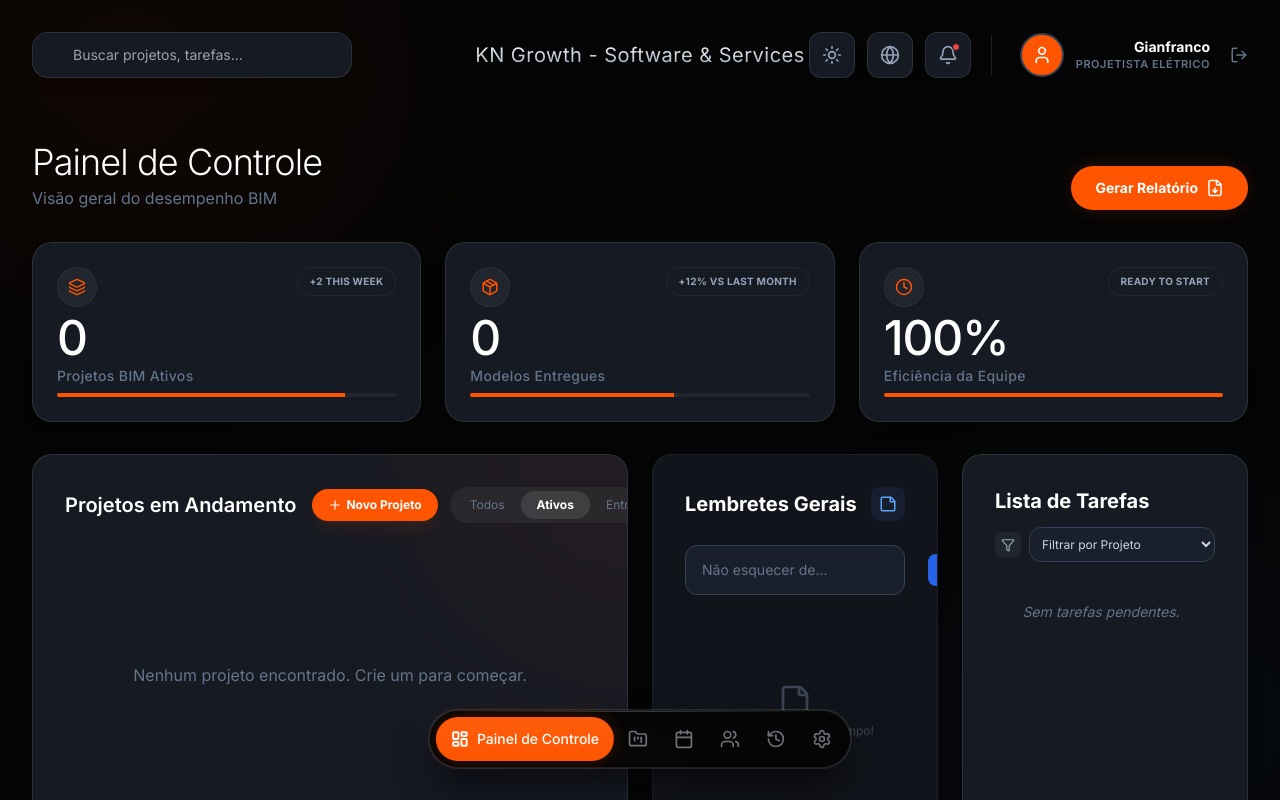
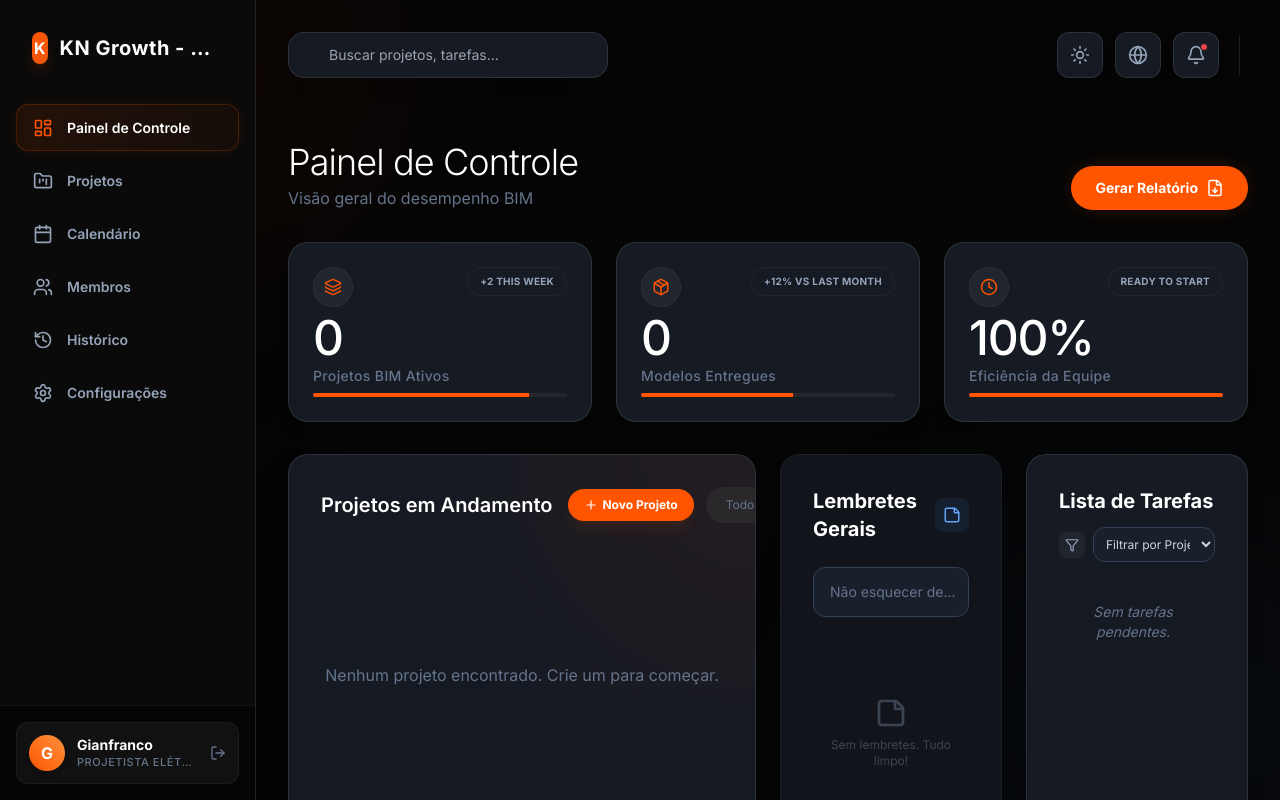
Before and after one commit to knestudioarqing-hub/Reflex-CRM, a React (Vite) app: page / in a window 1280 px wide. Built offline with nearby package versions, Linux system fonts and the light colour scheme.

Commit message:
feat(ui): optimize desktop web layout, integrate sidebar and restructure responsive grid

```diff
--- a/App.tsx
+++ b/App.tsx
@@ -1,5 +1,6 @@
 import React, { useState, useEffect } from 'react';
 import { Dock } from './components/Dock';
+import { Sidebar } from './components/Sidebar';
 import { Dashboard } from './components/Dashboard';
 import { Projects } from './components/Projects';
 import { Members } from './components/Members';
@@ -111,7 +112,12 @@ const App: React.FC = () => {
         <div className={`absolute bottom-[-10%] right-[-10%] w-[40%] h-[40%] rounded-full blur-[120px] transition-colors duration-700 ${isDark ? 'bg-blue-500/5' : 'bg-blue-500/10'}`} />
       </div>
 
-      <main className="w-full relative z-10 flex flex-col h-full overflow-hidden">
+      {/* Desktop Sidebar (Web Optimization) */}
+      <div className="hidden lg:block w-64 flex-shrink-0 z-20 relative shadow-2xl">
+        <Sidebar currentView={currentView} setCurrentView={setCurrentView} lang={lang} branding={branding} theme={theme} />
+      </div>
+
+      <main className="flex-1 min-w-0 relative z-10 flex flex-col h-full overflow-hidden">
         {/* Header - Transparent Background with Floating Elements */}
         <header className="flex justify-between items-center px-4 py-4 md:px-8 md:py-8 z-30 relative transition-all duration-300 flex-shrink-0">
 
@@ -136,13 +142,6 @@ const App: React.FC = () => {
                   }`}
               />
             </div>
-          </div>
-
-          {/* Center: Brand Name (Large Screens Only - Absolute Position) */}
-          <div className="hidden lg:block absolute left-1/2 top-1/2 -translate-x-1/2 -translate-y-1/2 z-10">
-            <h1 className={`text-xl font-normal tracking-wide bg-clip-text text-transparent drop-shadow-sm select-none ${isDark ? 'bg-gradient-to-b from-white to-slate-400' : 'bg-gradient-to-b from-slate-900 to-slate-600'}`}>
-              {branding.companyName}
-            </h1>
           </div>
 
           {/* Right: Controls & Profile */}
@@ -171,7 +170,7 @@ const App: React.FC = () => {
 
             <div className={`h-10 w-[1px] mx-1 md:mx-2 hidden sm:block ${isDark ? 'bg-white/10' : 'bg-slate-200'}`}></div>
 
-            <div className="flex items-center gap-3 pl-1 md:pl-2 cursor-pointer group">
+            <div className="flex items-center gap-3 pl-1 md:pl-2 cursor-pointer group lg:hidden">
               <div className={`w-10 h-10 md:w-11 md:h-11 rounded-full flex items-center justify-center border-2 transition-colors shadow-lg bg-[#FF5500] text-white ${isDark ? 'border-slate-700 group-hover:border-[#FF5500]' : 'border-slate-200 group-hover:border-[#FF5500]'}`}>
                 <User size={20} />
               </div>
@@ -185,8 +184,8 @@ const App: React.FC = () => {
         </header>
 
         {/* Content Area - Scrollable */}
-        <div className="flex-1 overflow-y-auto p-4 md:p-8 pb-32 custom-scrollbar">
-          <div className="w-full">
+        <div className="flex-1 overflow-y-auto p-4 md:p-8 pb-32 lg:pb-8 custom-scrollbar">
+          <div className="w-full max-w-screen-2xl mx-auto">
             {currentView === 'dashboard' && <Dashboard projects={projects} setProjects={setProjects} members={members} lang={lang} theme={theme} />}
             {currentView === 'projects' && (
               <Projects projects={projects} setProjects={setProjects} members={members} lang={lang} theme={theme} />
@@ -215,13 +214,15 @@ const App: React.FC = () => {
           </div>
         </div>
 
-        {/* Floating Dock */}
+        {/* Floating Dock - Mobile/Tablet Only */}
+        <div className="lg:hidden">
           <Dock
             currentView={currentView}
             setCurrentView={setCurrentView}
             lang={lang}
             theme={theme}
           />
+        </div>
       </main>
     </div>
   );
--- a/components/Projects.tsx
+++ b/components/Projects.tsx
@@ -463,7 +463,7 @@ export const Projects: React.FC<ProjectsProps> = ({ projects, setProjects, membe
 
   // --- LIST VIEW ---
   return (
-    <div className="space-y-8 animate-fade-in pb-20 max-w-8xl mx-auto">
+    <div className="space-y-8 animate-fade-in pb-20 w-full mx-auto">
       <div className="flex flex-col md:flex-row justify-between items-end gap-4">
         <div>
           <h1 className={`text-4xl font-light mb-2 tracking-tight ${isDark ? 'text-white' : 'text-slate-900'}`}>{t.projects}</h1>
--- a/components/Sidebar.tsx
+++ b/components/Sidebar.tsx
@@ -1,78 +1,87 @@
 import React from 'react';
-import { LayoutDashboard, FolderKanban, History, Settings, LogOut, Users } from 'lucide-react';
+import { LayoutDashboard, FolderKanban, History, Settings, LogOut, Users, Calendar } from 'lucide-react';
 import { translations } from '../translations';
-import { Language, Branding } from '../types';
+import { Language, Branding, Theme } from '../types';
 
 interface SidebarProps {
   currentView: string;
   setCurrentView: (view: string) => void;
   lang: Language;
   branding: Branding;
+  theme: Theme;
 }
 
-export const Sidebar: React.FC<SidebarProps> = ({ currentView, setCurrentView, lang, branding }) => {
+export const Sidebar: React.FC<SidebarProps> = ({ currentView, setCurrentView, lang, branding, theme }) => {
   const t = translations[lang];
+  const isDark = theme === 'dark';
 
   const menuItems = [
     { id: 'dashboard', icon: LayoutDashboard, label: t.dashboard },
     { id: 'projects', icon: FolderKanban, label: t.projects },
+    { id: 'calendar', icon: Calendar, label: t.calendar },
     { id: 'members', icon: Users, label: t.members },
     { id: 'analytics', icon: History, label: t.analytics },
     { id: 'settings', icon: Settings, label: t.settings },
   ];
 
   return (
-    <aside className="fixed left-0 top-0 h-full w-64 bg-[#050505] border-r border-white/10 flex flex-col z-20 transition-transform duration-300 ease-in-out">
+    <aside className={`fixed left-0 top-0 h-full w-64 flex flex-col z-20 transition-all duration-300 ease-in-out border-r ${isDark ? 'bg-[#0A0A0A] border-white/10' : 'bg-white border-slate-200 shadow-[4px_0_24px_rgba(0,0,0,0.02)]'}`}>
+
       {/* Branding Header */}
-      <div className="p-8 flex items-center gap-3">
+      <div className="p-8 pb-4 flex items-center gap-3">
         {branding.logoUrl ? (
           <img src={branding.logoUrl} alt="Logo" className="w-8 h-8 object-contain" />
         ) : (
-          <div className="w-8 h-8 rounded-lg bg-gradient-to-br from-orange-400 to-orange-600 flex items-center justify-center font-bold text-white">
+          <div className="w-8 h-8 rounded-lg bg-gradient-to-br from-[#FF5500] to-orange-600 flex items-center justify-center font-bold text-white shadow-lg shadow-[#FF5500]/20">
             {branding.companyName.substring(0, 1)}
           </div>
         )}
-        <h1 className="text-xl font-bold text-white tracking-wide">{branding.companyName}</h1>
+        <h1 className={`text-xl font-bold tracking-wide truncate ${isDark ? 'text-white' : 'text-slate-900'}`}>{branding.companyName}</h1>
       </div>
 
-      {/* Navigation */}
-      <nav className="flex-1 px-4 py-4 space-y-2">
-        {menuItems.map((item) => (
+      {/* Primary Navigation */}
+      <nav className="flex-1 px-4 py-6 space-y-1.5 overflow-y-auto custom-scrollbar">
+        {menuItems.map((item) => {
+          const isActive = currentView === item.id;
+          return (
             <button
               key={item.id}
               onClick={() => setCurrentView(item.id)}
-            className={`w-full flex items-center gap-4 px-4 py-3 rounded-xl transition-all duration-200 group ${
-              currentView === item.id
-                ? 'bg-gradient-to-r from-orange-500/20 to-orange-600/10 text-white border border-orange-500/20 shadow-[0_0_15px_-3px_rgba(255,85,0,0.2)]'
-                : 'text-slate-400 hover:text-white hover:bg-white/5'
+              className={`w-full flex items-center gap-3.5 px-4 py-3 rounded-xl transition-all duration-200 group ${
+                isActive
+                  ? isDark
+                    ? 'bg-gradient-to-r from-[#FF5500]/10 to-[#FF5500]/5 text-white border border-[#FF5500]/20 shadow-[0_0_15px_-3px_rgba(255,85,0,0.15)]'
+                    : 'bg-[#FF5500]/10 text-slate-900 border border-[#FF5500]/20 shadow-sm'
+                  : isDark
+                    ? 'text-slate-400 hover:text-white hover:bg-white/5 border border-transparent'
+                    : 'text-slate-500 hover:text-slate-900 hover:bg-slate-50 border border-transparent'
               }`}
             >
               <item.icon
                 size={20}
-              className={`${
-                currentView === item.id
-                  ? 'text-orange-400'
-                  : 'text-slate-500 group-hover:text-slate-300'
+                className={`transition-colors duration-200 ${
+                  isActive
+                    ? 'text-[#FF5500]'
+                    : 'text-slate-400 group-hover:text-[#FF5500]'
                 }`}
               />
-            <span className="font-medium">{item.label}</span>
+              <span className={`font-semibold text-[14px] ${isActive ? (isDark ? 'text-white' : 'text-[#FF5500]') : ''}`}>{item.label}</span>
             </button>
-        ))}
+          );
+        })}
       </nav>
 
-      {/* User Profile / Logout */}
-      <div className="p-4 border-t border-white/5">
-        <div className="flex items-center gap-3 px-4 py-3 rounded-xl bg-white/5 border border-white/5">
-          <img
-            src="https://picsum.photos/100/100"
-            alt="User"
-            className="w-8 h-8 rounded-full border border-white/20"
-          />
+      {/* User Profile / Logout Segment */}
+      <div className={`p-4 border-t mt-auto ${isDark ? 'border-white/5 bg-[#050505]' : 'border-slate-100 bg-slate-50/50'}`}>
+        <div className={`flex items-center gap-3 px-3 py-3 rounded-xl border transition-colors cursor-pointer group ${isDark ? 'bg-white/5 border-white/5 hover:border-white/10' : 'bg-white border-slate-200 hover:border-[#FF5500]/30 shadow-sm'}`}>
+          <div className="w-9 h-9 rounded-full bg-gradient-to-tr from-[#FF5500] to-orange-400 flex items-center justify-center text-white font-bold shadow-md">
+            G
+          </div>
           <div className="flex-1 overflow-hidden">
-            <p className="text-sm font-medium text-white truncate">Gianfranco</p>
-            <p className="text-xs text-slate-500 truncate">Projetista Elétrico</p>
+            <p className={`text-sm font-bold truncate leading-tight ${isDark ? 'text-white' : 'text-slate-900 group-hover:text-[#FF5500] transition-colors'}`}>Gianfranco</p>
+            <p className="text-[11px] font-medium text-slate-500 truncate uppercase tracking-wider">{t.electricalDesigner}</p>
           </div>
-          <LogOut size={16} className="text-slate-500 cursor-pointer hover:text-white" />
+          <LogOut size={16} className={`transition-colors ${isDark ? 'text-slate-500 group-hover:text-red-400' : 'text-slate-400 group-hover:text-red-500'}`} />
         </div>
       </div>
     </aside>
```
Lines whose indentation alone changed are shown as unchanged.
